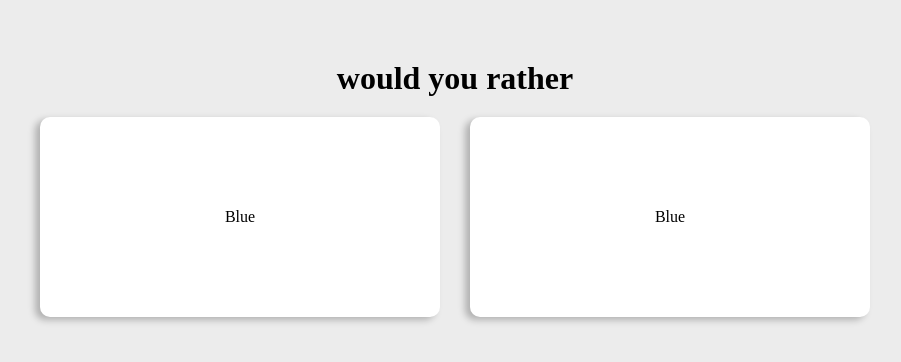
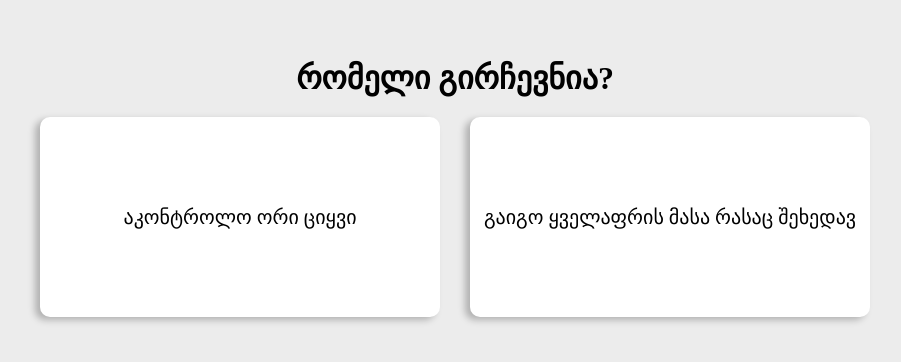
Before and after one commit to Tornike512/Weight-Squirrel-2, a React (Vite) app: page / in a window 1280 px wide. Shown: the part 212-574 px from the top of the page, without its empty margins (185-1086 px from the left). Built offline with nearby package versions, Linux system fonts and the light colour scheme.

Commit message:
Add: Card Props

```diff
--- a/src/App.tsx
+++ b/src/App.tsx
@@ -3,10 +3,10 @@ import { Card } from "./Components/Card";
 function App() {
   return (
     <div className="app">
-      <h1>would you rather</h1>
+      <h1>რომელი გირჩევნია?</h1>
       <div className="card-page-wrapper">
-        <Card />
-        <Card />
+        <Card question="აკონტროლო ორი ციყვი" />
+        <Card question="გაიგო ყველაფრის მასა რასაც შეხედავ" />
       </div>
     </div>
   );
--- a/src/Components/Card/Card.scss
+++ b/src/Components/Card/Card.scss
@@ -4,7 +4,8 @@
 @import "/src/Sass/Variables.scss";
 
 .card {
-  width: 400px;
+  max-width: 400px;
+  width: 100%;
   height: 200px;
   display: flex;
   justify-content: center;
@@ -12,6 +13,7 @@
   padding: 10px;
   background-color: $primary-card-color;
   border-radius: $primary-border-radius;
+  font-size: $font-size-20px;
   box-shadow: $primary-shadow-color;
   cursor: pointer;
 }
--- a/src/Components/Card/Card.tsx
+++ b/src/Components/Card/Card.tsx
@@ -1,9 +1,9 @@
 import "./Card.scss";
 
-export function Card() {
+export function Card({ question }: { question: string }) {
   return (
     <div className="card">
-      <p className="card-text">Blue</p>
+      <p className="card-text">{question}</p>
     </div>
   );
 }
--- a/src/Sass/Variables.scss
+++ b/src/Sass/Variables.scss
@@ -1,10 +1,10 @@
 $font-size-12px: 12px;
-$font-size-12px: 14px;
-$font-size-12px: 16px;
-$font-size-12px: 18px;
-$font-size-12px: 20px;
-$font-size-12px: 22px;
-$font-size-12px: 24px;
-$font-size-12px: 26px;
+$font-size-14px: 14px;
+$font-size-16px: 16px;
+$font-size-18px: 18px;
+$font-size-20px: 20px;
+$font-size-22px: 22px;
+$font-size-24px: 24px;
+$font-size-26px: 26px;
 
 $primary-border-radius: 10px;
```
